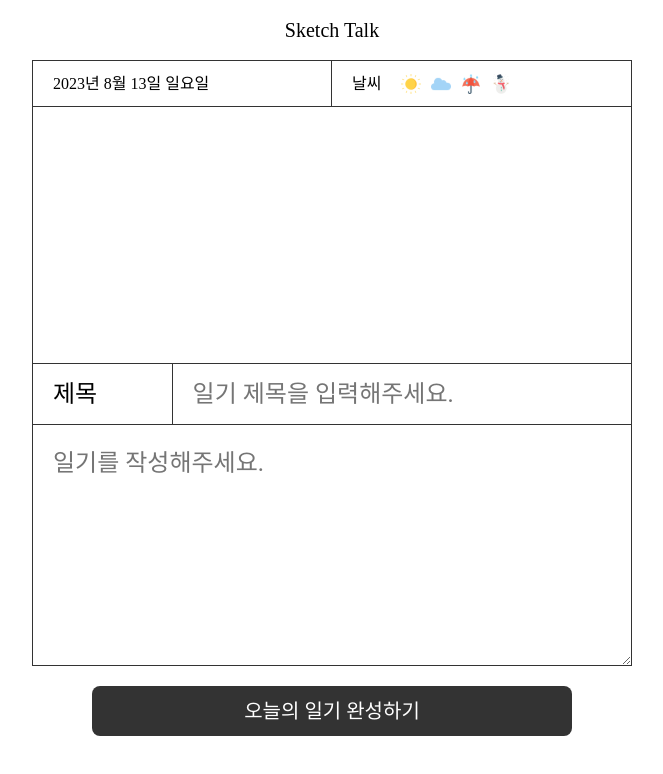
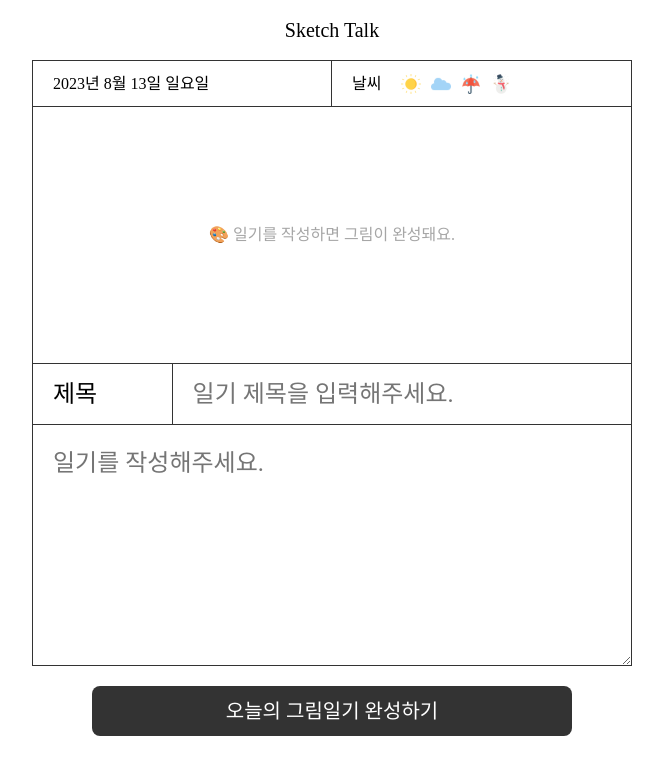
Before and after one commit to sketch-talk/dongsim-diary, a React (Vite) app in the folder frontend/: page / in a window 1280 px wide. Shown: the top 774 px of the page, without its empty margins (308-971 px from the left). Built offline with nearby package versions, Linux system fonts and the light colour scheme; a web font is replaced by a local one.

Commit message:
feat: 그림 미완성 상태 추가

```diff
--- a/frontend/src/pages/MainPage.tsx
+++ b/frontend/src/pages/MainPage.tsx
@@ -9,6 +9,7 @@ import { ChangeEvent, FormEvent, useState } from 'react';
 const MainPage = () => {
   const [diaryTitle, setDiaryTitle] = useState<string>('');
   const [diaryContents, setDiaryContents] = useState<string>('');
+  const [isWritten, setIsWritten] = useState<boolean>(false);
 
   const today = new Date();
   const getYear = today.getFullYear();
@@ -28,6 +29,13 @@ const MainPage = () => {
     setDiaryContents(e.currentTarget.value);
   };
 
+  const handleSubmitButton = (e: FormEvent<HTMLButtonElement>) => {
+    e.preventDefault();
+
+    setIsWritten(true);
+    alert('그림 생성 준비중입니다.');
+  };
+
   return (
     <Layout>
       <S.DateWeatherContainer>
@@ -45,7 +53,17 @@ const MainPage = () => {
         </S.WeatherWrapper>
       </S.DateWeatherContainer>
 
-      <S.DrawingWrapper></S.DrawingWrapper>
+      <S.DrawingWrapper>
+        {isWritten ? (
+          <img
+            width="100px"
+            height="100px"
+            src="https://img.freepik.com/premium-vector/system-software-update-upgrade-concept-loading-process-screen-vector-illustration_175838-2182.jpg?w=2000"
+          />
+        ) : (
+          <p>🎨 일기를 작성하면 그림이 완성돼요.</p>
+        )}
+      </S.DrawingWrapper>
 
       <S.diaryTitleContainer>
         <S.diaryTitle>제목</S.diaryTitle>
@@ -63,7 +81,9 @@ const MainPage = () => {
           placeholder="일기를 작성해주세요."
         />
       </S.WritingContainer>
-      <S.SubmitButton>오늘의 일기 완성하기</S.SubmitButton>
+      <S.SubmitButton onClick={handleSubmitButton}>
+        오늘의 그림일기 완성하기
+      </S.SubmitButton>
     </Layout>
   );
 };
@@ -126,7 +146,13 @@ const S = {
   `,
 
   DrawingWrapper: styled.div`
+    display: flex;
+    justify-content: center;
+    align-items: center;
+
     height: 256px;
+
+    color: var(--gray-500);
 
     border: 1px solid var(--base-color);
     border-top: none;
```
